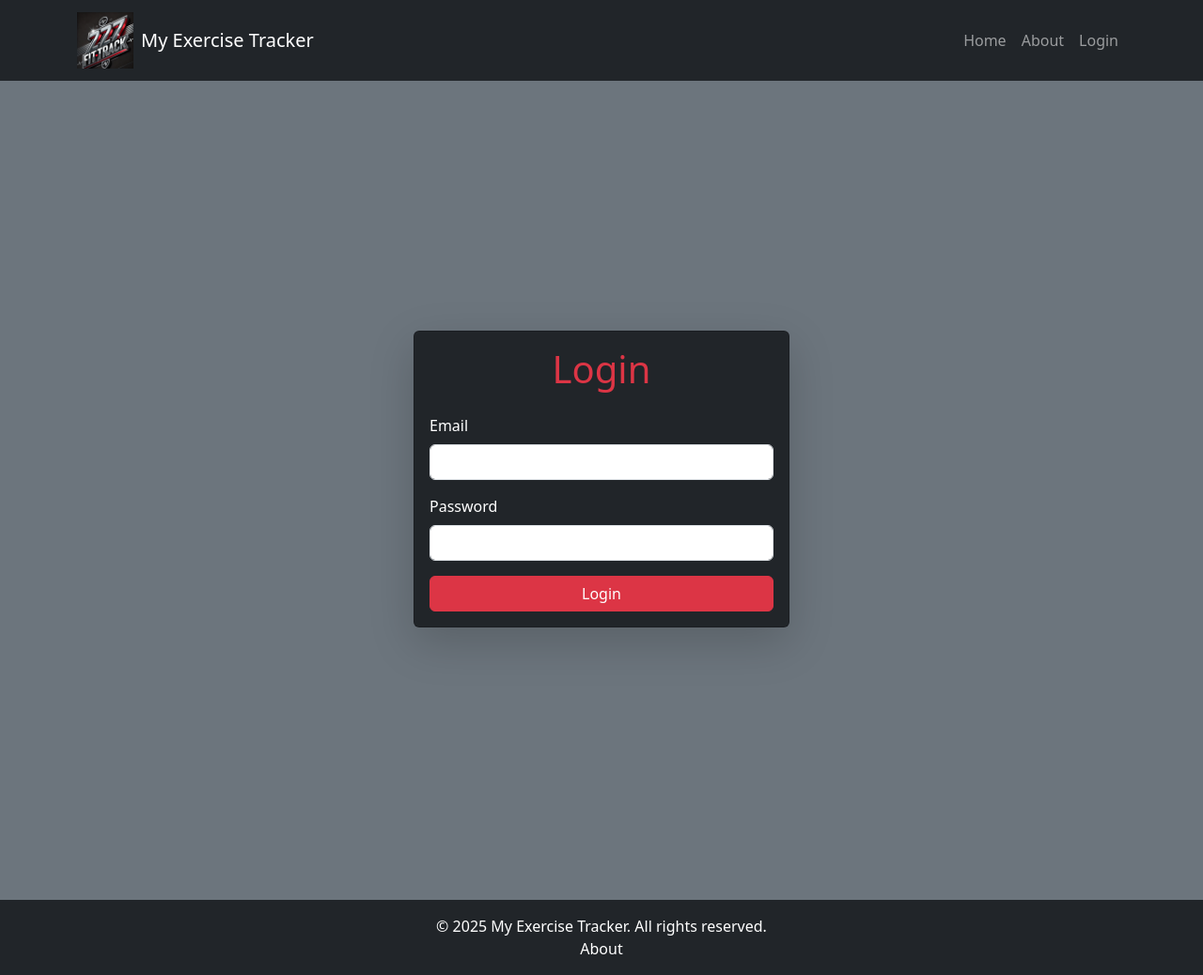
After one commit to elianpullen/webtech, a Flask app: page /login in a window 1280 px wide. The commit adds this page. Shown: the whole page at 94% size. Run offline with Flask 3, Linux system fonts and the light colour scheme.

Commit message:
added test inlog

```diff
--- a/routes.py
+++ b/routes.py
@@ -1,4 +1,4 @@
-from flask import render_template, request, redirect, url_for
+from flask import render_template, request, redirect, url_for, session, flash
 from models import db, Exercise
 
 # Define the route registration function
@@ -85,3 +85,19 @@ def routes(app):
             return redirect(url_for('progress'))
 
         return render_template('progress.html', completed_workouts=completed_workouts, body_weight=body_weight, body_fat=body_fat)
+
+    @app.route('/login', methods=['GET', 'POST'])
+    def login():
+        if request.method == 'POST':
+            email = request.form['email']
+            password = request.form['password']
+
+            # Replace this with actual user authentication logic (e.g., database query)
+            if email == "user@example.com" and password == "password123":
+                session['user'] = email  # Store user info in session
+                flash('Login successful!', 'success')
+                return redirect(url_for('index'))
+            else:
+                flash('Invalid email or password. Please try again.', 'danger')
+
+        return render_template('login.html')
--- a/templates/base.html
+++ b/templates/base.html
@@ -21,14 +21,20 @@
             <div class="collapse navbar-collapse" id="navbarNav">
                 <ul class="navbar-nav ms-auto">
                     <li class="nav-item">
-                        <a class="nav-link active" href="{{ url_for('index') }}">Home</a>
-                    </li>
-                    <li class="nav-item">
-                        <a class="nav-link" href="{{ url_for('goals') }}">Goals</a>
+                        <a class="nav-link" href="{{ url_for('index') }}">Home</a>
                     </li>
                     <li class="nav-item">
                         <a class="nav-link" href="{{ url_for('about') }}">About</a>
                     </li>
+                    {% if 'user' in session %}
+                    <li class="nav-item">
+                        <a class="nav-link" href="{{ url_for('logout') }}">Logout</a>
+                    </li>
+                    {% else %}
+                    <li class="nav-item">
+                        <a class="nav-link" href="{{ url_for('login') }}">Login</a>
+                    </li>
+                    {% endif %}
                 </ul>
             </div>
         </div>
--- /dev/null
+++ b/templates/login.html
@@ -0,0 +1,27 @@
+{% extends "base.html" %}
+
+{% block title %}Login - Exercise Tracker{% endblock %}
+
+{% block content %}
+<div class="container d-flex justify-content-center align-items-center min-vh-100">
+    <div class="card bg-dark text-white shadow-lg" style="width: 100%; max-width: 400px;">
+        <div class="card-body">
+            <h1 class="text-danger text-center mb-4">Login</h1>
+            <form action="{{ url_for('login') }}" method="POST" class="needs-validation" novalidate>
+                <div class="mb-3">
+                    <label for="email" class="form-label">Email</label>
+                    <input type="email" class="form-control" id="email" name="email" required>
+                    <div class="invalid-feedback">Please enter a valid email address.</div>
+                </div>
+                <div class="mb-3">
+                    <label for="password" class="form-label">Password</label>
+                    <input type="password" class="form-control" id="password" name="password" required>
+                    <div class="invalid-feedback">Please enter your password.</div>
+                </div>
+                <button type="submit" class="btn btn-danger w-100">Login</button>
+            </form>
+
+        </div>
+    </div>
+</div>
+{% endblock %}
```
